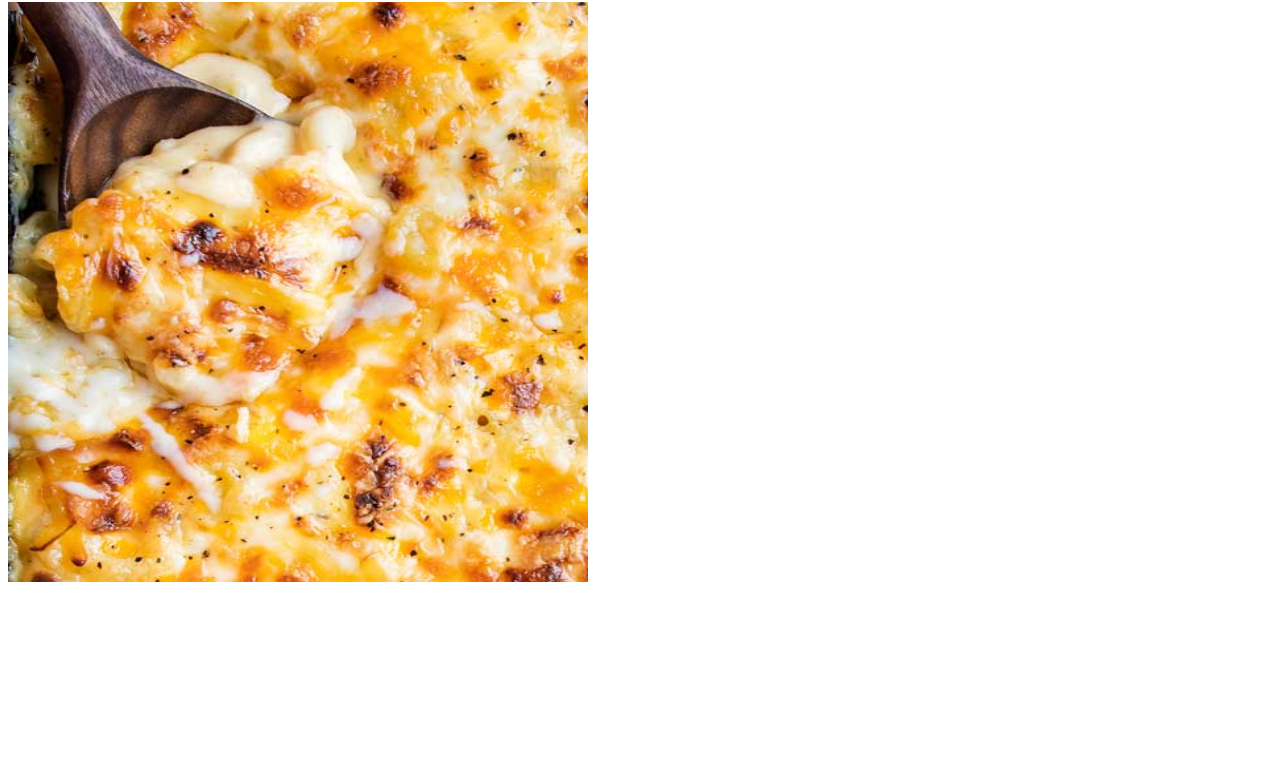
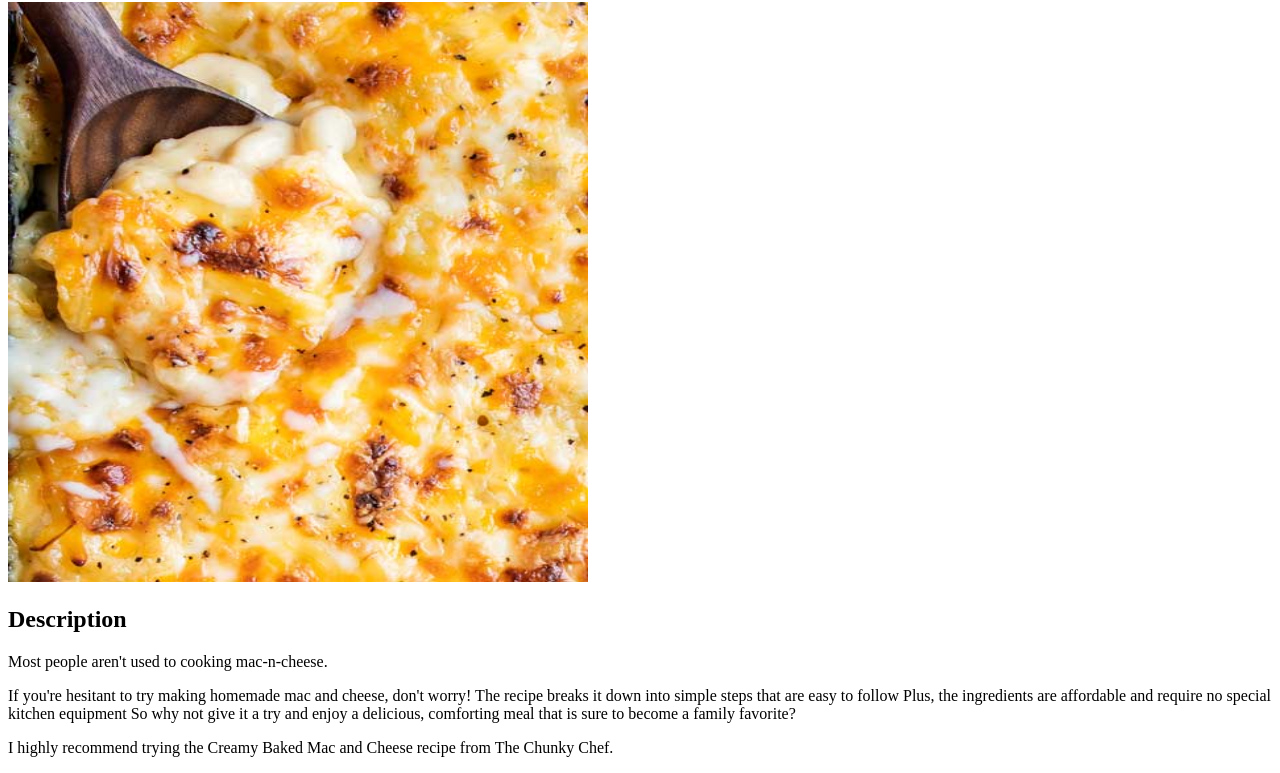
Before and after one commit to bsam24/random-project, a plain HTML site: page mac-n-cheese.html in a window 1280 px wide. Shown: the part 78-851 px from the top of the page. Before the commit the page ends 800 px from the top, so only its background shows below. Drawn offline with Linux system fonts and the light colour scheme.

Commit message:
Add description for mac-n-cheese recipe
Needed to give the reader why they should try it

```diff
--- a/mac-n-cheese.html
+++ b/mac-n-cheese.html
@@ -4,11 +4,17 @@
 
     <head>
         <meta charset="UTF-8">
-        <title>mac=n-cheese recipe</title>
+        <title>mac-n-cheese recipe</title>
     </head>
 
     <body>
         <h1>Creamy Baked Mac-N-Cheese Recipe</h1>
         <img src="./maccheese.jpg" alt="Picture of mac-n-cheese" height="580" width="580">
+            <h2>Description</h2>
+                <p>Most people aren't used to cooking mac-n-cheese.</p>
+                <p>If you're hesitant to try making homemade mac and cheese, don't worry! The recipe breaks it down into simple steps that are easy to follow
+                    Plus, the ingredients are affordable and require no special kitchen equipment
+                    So why not give it a try and enjoy a delicious, comforting meal that is sure to become a family favorite?</p>
+                <p>I highly recommend trying the Creamy Baked Mac and Cheese recipe from The Chunky Chef.</p>
     </body>
 </html>
```
